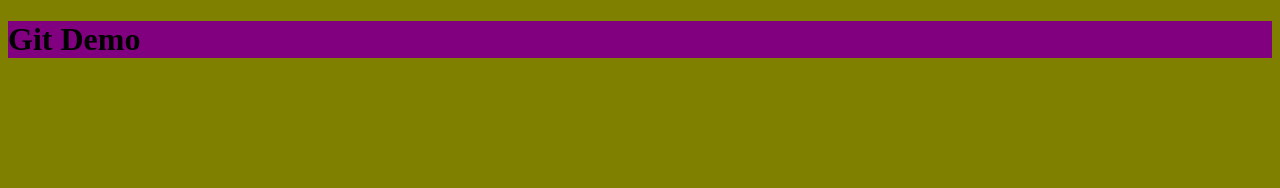
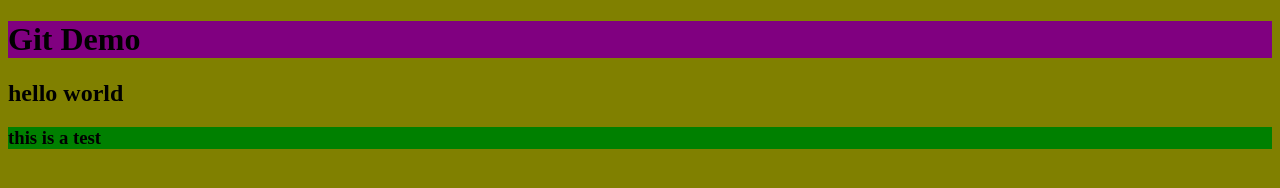
Before and after one commit to mrorange159/javascripttesting, a plain HTML site: page index.html in a window 1280 px wide. Drawn offline with Linux system fonts and the light colour scheme.

Commit message:
Update alerts, change colours

```diff
--- a/app.js
+++ b/app.js
@@ -1 +1,3 @@
 alert('test');
+alert('this is a test');
+alert('hello baby');
--- a/index.html
+++ b/index.html
@@ -10,5 +10,9 @@
 <body>
     <h1>Git Demo</h1>
     <script src="app.js"></script>
+    <h2> hello world</h2>
+    <div class="test">
+        <h3> this is a test </h3>
+    </div>
 </body>
 </html>
--- a/styles.css
+++ b/styles.css
@@ -5,3 +5,8 @@ body {
 h1 {
     background-color: purple;
 }
+
+.test {
+
+    background-color: green;
+}
```
